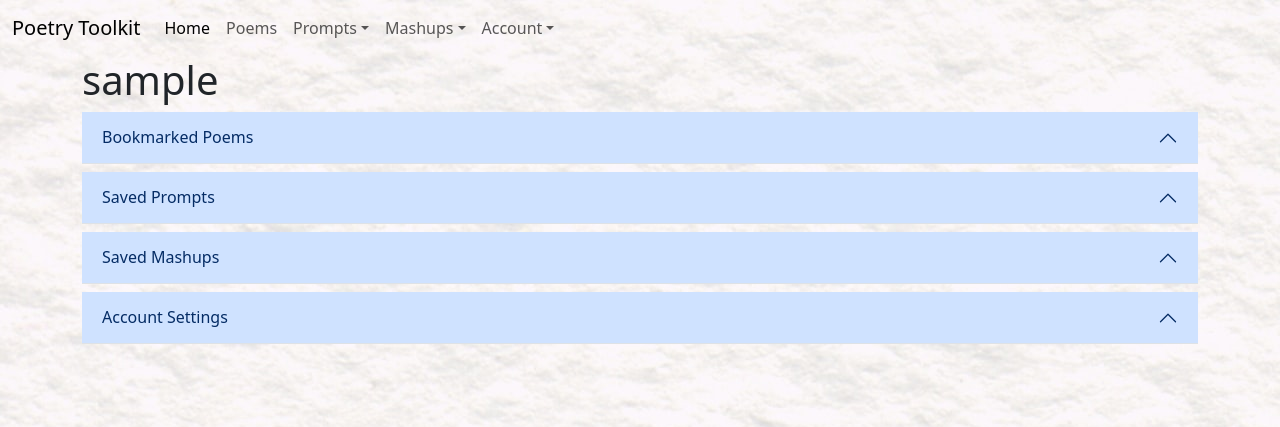
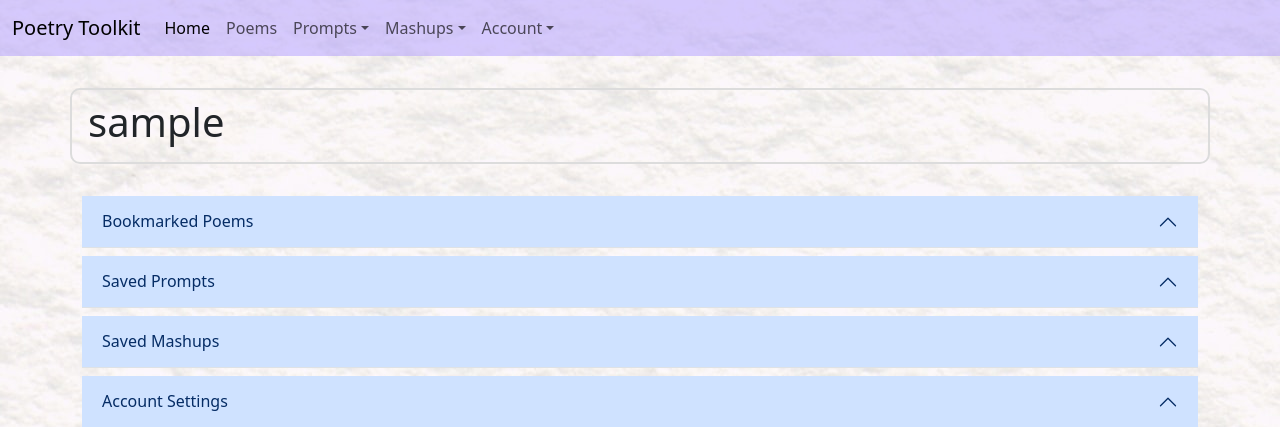
Before and after one commit to juneadam/poetry-app, a Flask app: page /userprofile in a window 1280 px wide. Shown: the top 427 px of the page. Run offline with Flask 2, Linux system fonts and the light colour scheme; the visitor is signed in with stand-in values (Sample User, id 1); data that the repository does not hold is empty.

Commit message:
fixed seed database bug, minor styling to user page

```diff
--- a/seed_database.py
+++ b/seed_database.py
@@ -74,8 +74,6 @@ def seed_database():
 
     model.db.session.commit()
 
-    return
-
     # Creates 5 mashup objects and 4 lines for each for testing the database.
 
     # loop to generate 5 mashup objects
@@ -133,6 +131,8 @@ def seed_database():
     model.db.session.add_all(prompt_objects)
     model.db.session.commit()
 
+    return
+
 
 if __name__ == "__main__":
     # run these commands in the terminal
--- a/server.py
+++ b/server.py
@@ -225,6 +225,7 @@ def call_random_prompt():
     """Display random writing prompt on screen."""
 
     prompts = crud.get_all_prompts()
+    print(prompts)
     new_prompt = choice(prompts)
 
     return new_prompt.prompt_text
--- a/static/styles.css
+++ b/static/styles.css
@@ -1,7 +1,25 @@
+/* poetry app styling */
+
+
+/* ============ base.html ============ */
+
 body {
     background-image: url(/static/imgs/olga-thelavart-vS3idIiYxX0-unsplash.jpg);
     /* font-family: ; */
     }
+
+.navbar {
+    background-color: #af9bff80;
+}
+
+.footer {
+    display: flex;
+    align-items: center;
+    justify-content: center;
+    margin: 3em;
+}
+
+/* ============ poems.html ============ */
 
 #poem-hole {
     font-family: EBGaramond;
@@ -11,6 +29,16 @@ body {
 /* #random-poem {
     font-weight: 900;
 } */
+
+/* ============ user profile jsx ============ */
+
+#username {
+    margin-top: 2em;
+    margin-bottom: 2em;
+    padding: 0.5em 1em;
+    border: 2px solid gainsboro;
+    border-radius: 10px;
+}
 
 .view-prompt {
     border: 1px solid gainsboro;
@@ -38,10 +66,3 @@ body {
     border-top: 0px solid gainsboro;
     border-radius: 0px 0px 5px 5px;
 }
-
-.footer {
-    display: flex;
-    align-items: center;
-    justify-content: center;
-    margin: 3em;
-}
--- a/templates/base.html
+++ b/templates/base.html
@@ -14,7 +14,7 @@
 </head>
 <body>
     <nav class="navbar navbar-expand-sm">
-        <div class="container-fluid">
+        <div class="container-fluid" id="nav-bar">
             <a class="navbar-brand" href="#">Poetry Toolkit</a>
             <button class="navbar-toggler" type="button" data-bs-toggle="collapse" data-bs-target="#navbarNavAltMarkup" aria-controls="navbarNavAltMarkup" aria-expanded="false" aria-label="Toggle navigation">
                 <span class="navbar-toggler-icon"></span>
```
